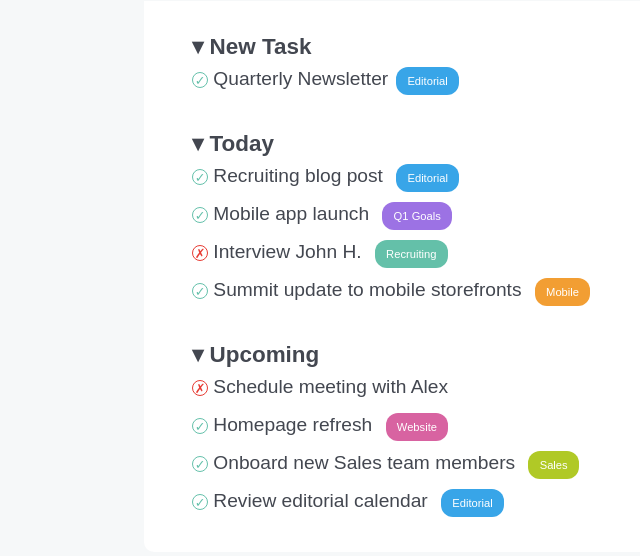
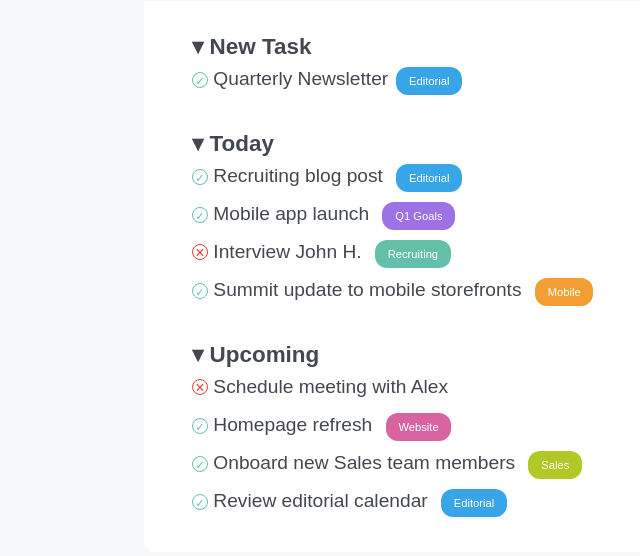
Before and after one commit to alessiaBer/html-css-toboolist, a plain HTML site: page index.html in a window 1280 px wide. Shown: the part 194-750 px from the top of the page, 48-688 px from the left. Drawn offline with Linux system fonts and the light colour scheme.

Commit message:
[fix] style

```diff
--- a/css/style.css
+++ b/css/style.css
@@ -86,23 +86,24 @@ button {
     text-align: center;
     width: 1rem;
     height: 1rem;
-    font-size: 0.8rem;
 }
 
 .checkmark {
     color: #65c1ab;
     border: 1px solid #65c1ab;
+    font-size: 0.7rem;
 }
 
 .cross {
     color: #e73b33;
     border: 1px solid #e73b33;
+    font-size: 1rem;
 }
 
 /*labels*/
 .label {
     font-size: 0.7rem;
-    padding: 0.5rem 0.7rem;
+    padding: 0.5rem 0.8rem;
     border-radius: 12px;
     color: #fff;
     margin: 0.5rem;
--- a/index.html
+++ b/index.html
@@ -42,7 +42,7 @@
                         <span class="goals label">Q1 Goals</span>
                     <br>
                     <span class="item">
-                        <span class="check cross">&cross;</span>
+                        <span class="check cross">&#215;</span>
                          Interview John H.</span>
                         <span class="recruiting label">Recruiting</span>
                     <br>
@@ -55,7 +55,7 @@
                 <section class="list-section" id="upcoming">
                     <h3>&blacktriangledown; Upcoming</h3>
                     <span class="item">
-                        <span class="check cross">&cross;</span>
+                        <span class="check cross">&#215;</span>
                         Schedule meeting with Alex</span>
                     <br>
                     <span class="item">
```
